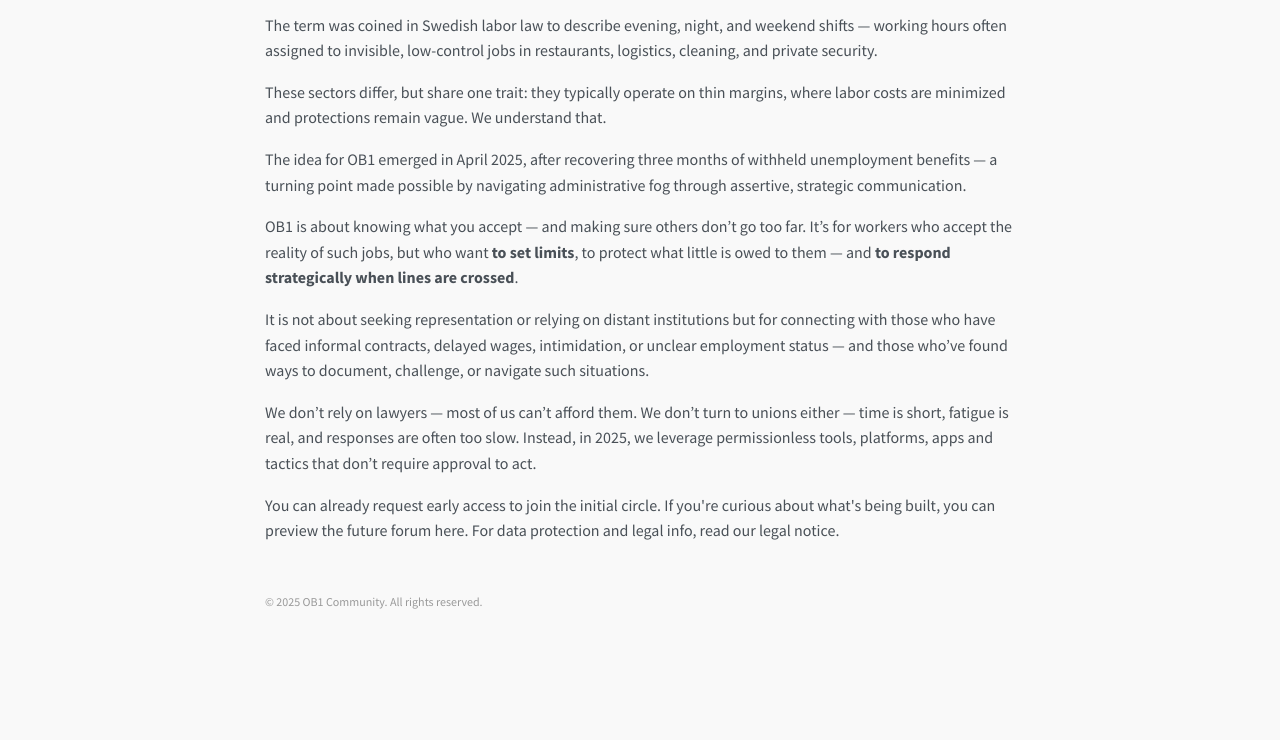
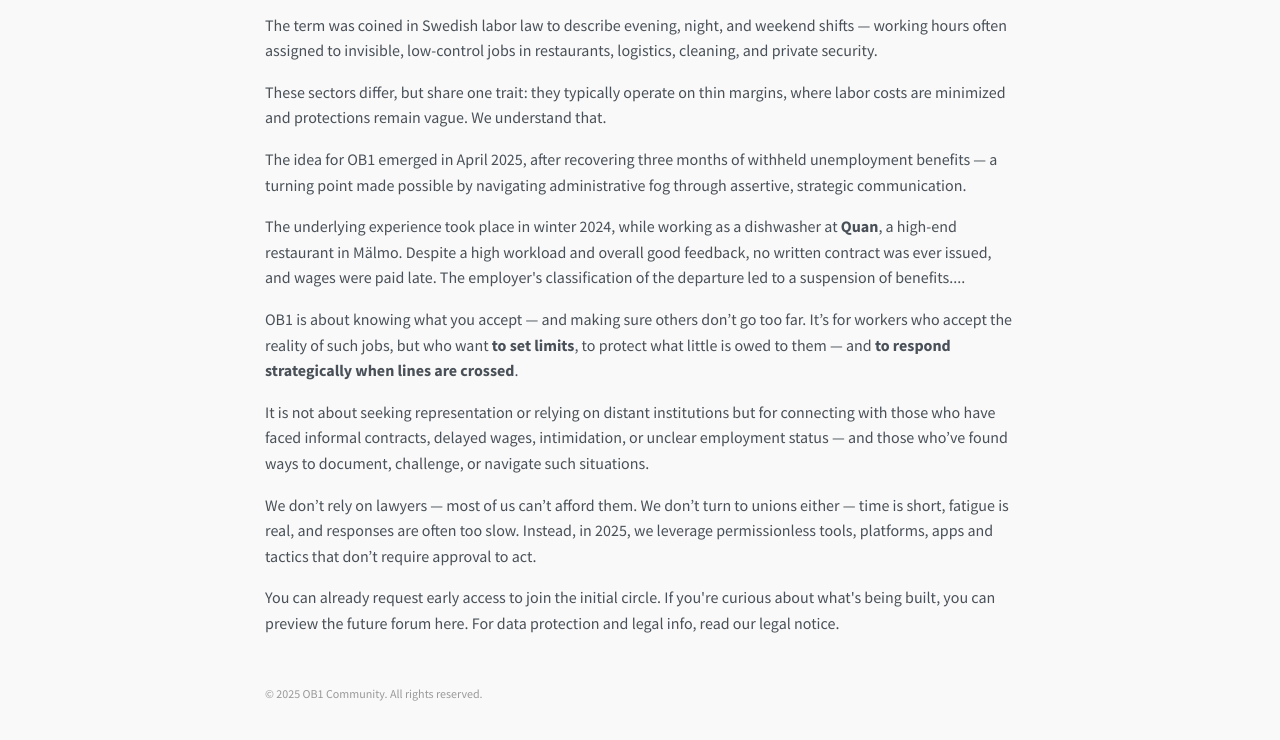
Before and after one commit to domainController/0B1-vanilla, a website built with Vite: page about.html in a window 1280 px wide. Shown: the part 206-946 px from the top of the page. Before the commit the page ends 869 px from the top, so only its background shows below. Built offline with nearby package versions, Linux system fonts and the light colour scheme.

Commit message:
Update about page content to reflect current platform mission

```diff
--- a/about.html
+++ b/about.html
@@ -28,6 +28,10 @@
 
       <p>The idea for OB1 emerged in April 2025, after recovering three months of withheld unemployment benefits — a turning point made possible by navigating administrative fog through assertive, strategic communication.</p>
 
+      <p>The underlying experience took place in winter 2024, while working as a dishwasher at <strong>Quan</strong>,
+          a high-end restaurant in Mälmo. Despite a high workload and overall good feedback,
+          no written contract was ever issued, and wages were paid late. The employer's classification of the departure
+          led to a suspension of benefits....</p>
 
       <p>OB1 is about knowing what you accept — and making sure others don’t go too far.
       It’s for workers who accept the reality of such jobs, but who want <strong>to set limits</strong>, to protect what little is owed to them — and <strong>to respond strategically when lines are crossed</strong>.</p>
```
